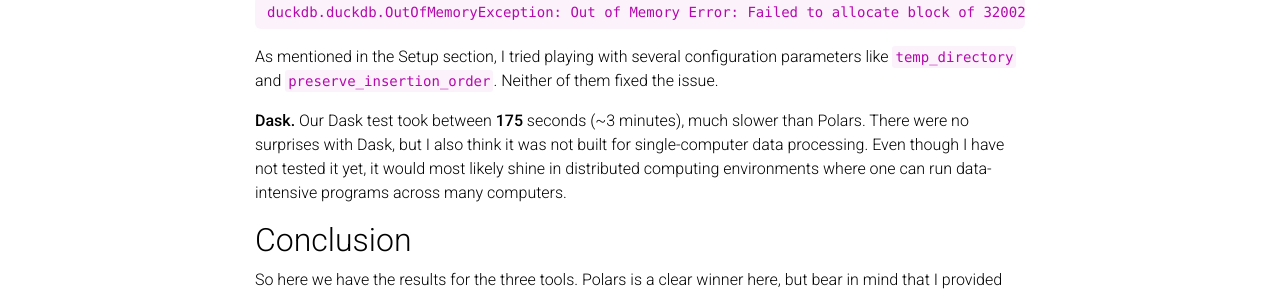
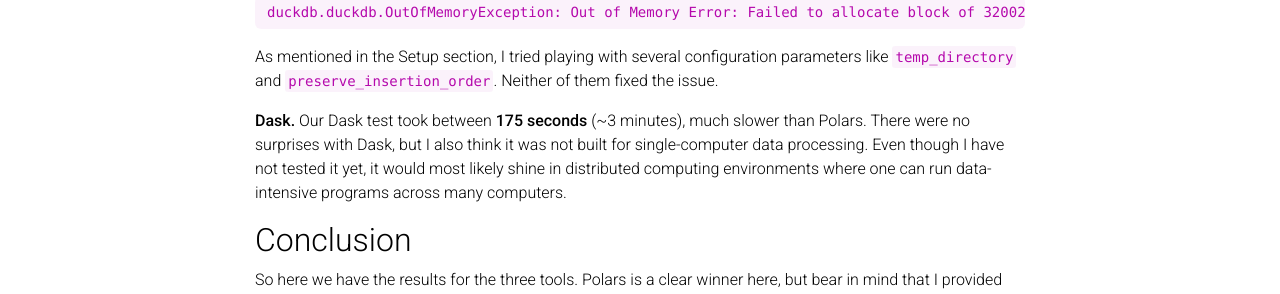
Before and after one commit to oneturkmen/oneturkmen.github.io, a Jekyll site: the page built from _posts/2024-03-16-data-analysis-with-less-memory.md, in a window 1280 px wide and 900 px high, scrolled down 3154 px. Shown: the part 450-744 px from the top of the window. Built offline with Jekyll 4.4.1, drawn with Linux system fonts in a browser that asks for light colours; a style sheet for code colours, icons or effects is not loaded.

Commit message:
Fix formatting

```diff
--- a/_posts/2024-03-16-data-analysis-with-less-memory.md
+++ b/_posts/2024-03-16-data-analysis-with-less-memory.md
@@ -163,7 +163,7 @@
 
 As mentioned in the Setup section, I tried playing with several configuration parameters like `temp_directory` and `preserve_insertion_order`. Neither of them fixed the issue.
 
-**Dask.** Our Dask test took between **175** seconds (~3 minutes), much slower than Polars.
+**Dask.** Our Dask test took between **175 seconds** (~3 minutes), much slower than Polars.
 There were no surprises with Dask, but I also think it was not built for single-computer data processing. Even though I have not tested it yet, it would most likely shine in distributed computing environments where one can run data-intensive programs across many computers.
 
 ## Conclusion
```
